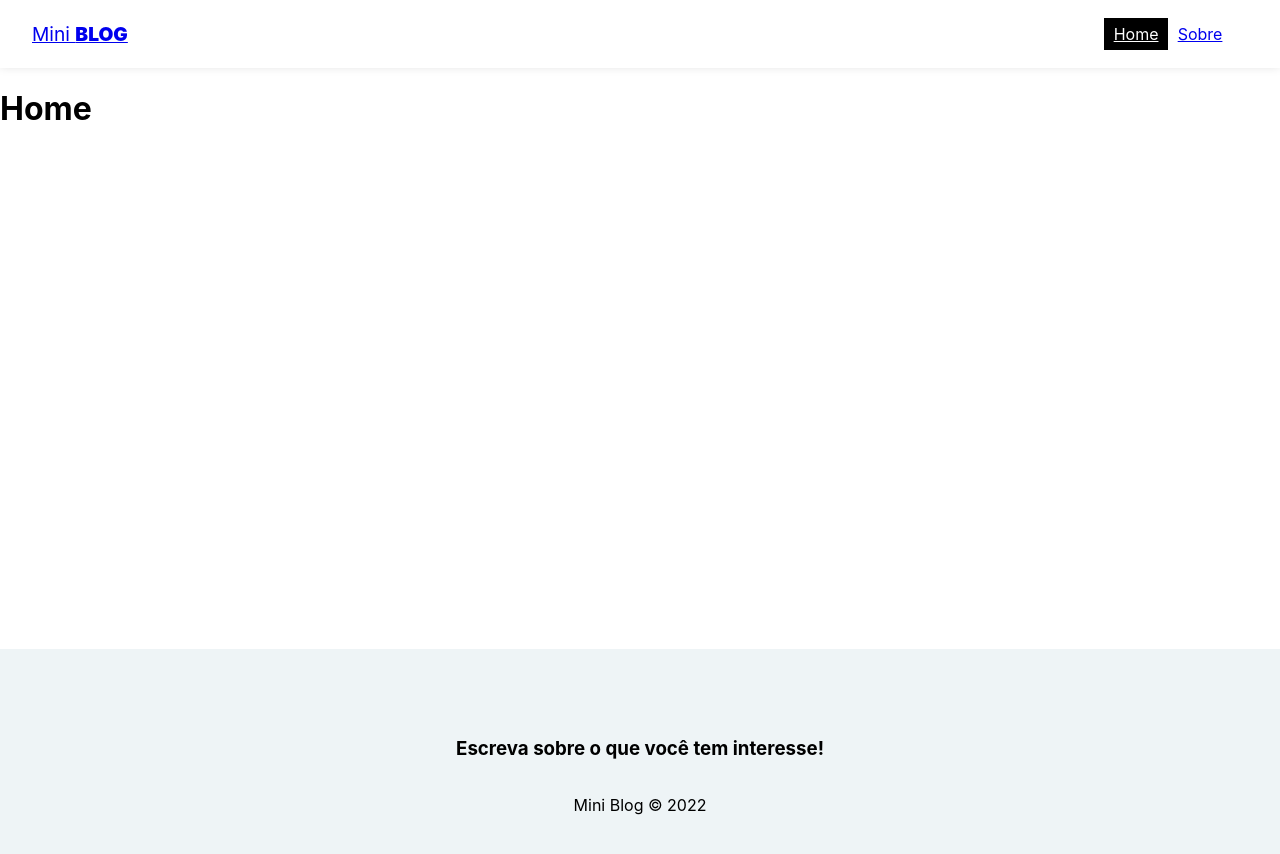
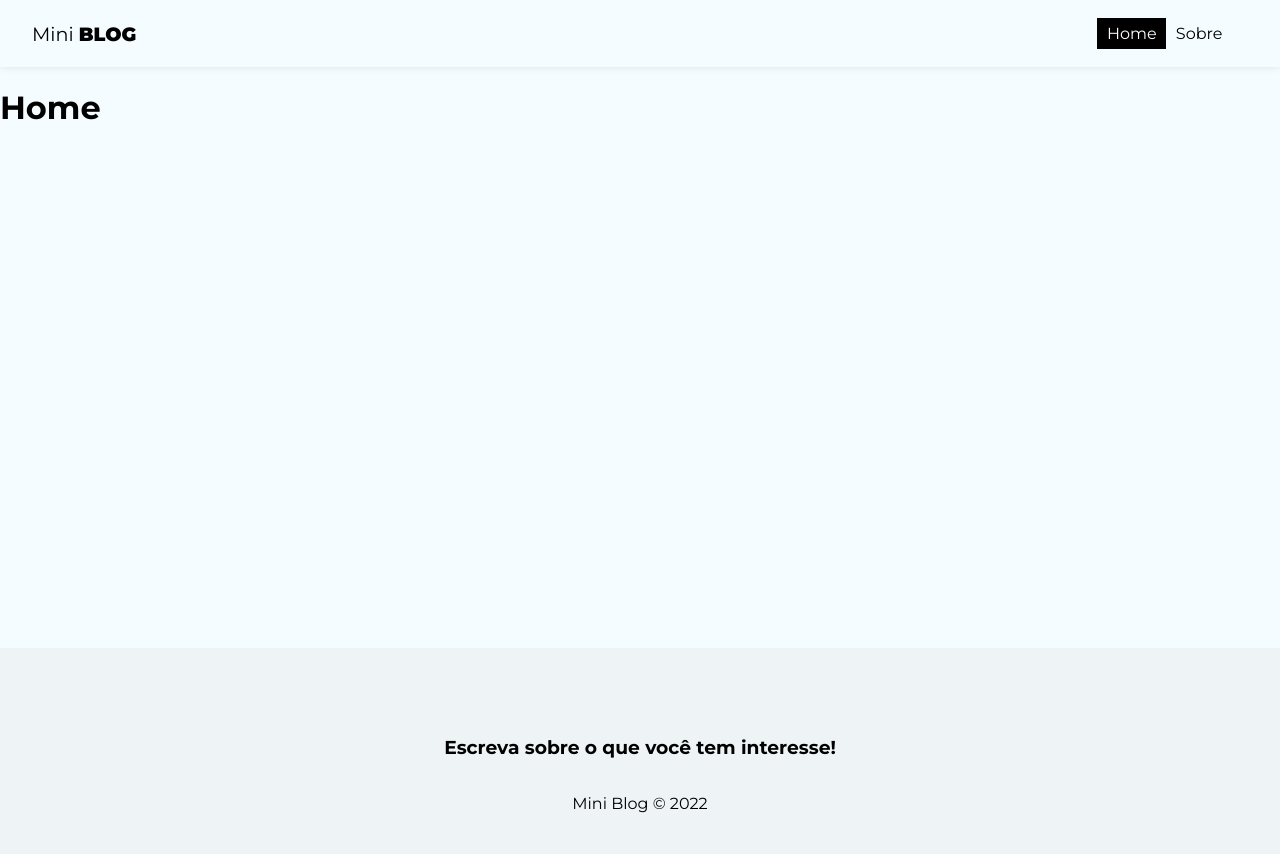
Before and after one commit to vitorgaletti/miniblog, a React (Create React App) app: page / in a window 1280 px wide. Shown: the top 854 px of the page. Built offline with nearby package versions, Linux system fonts and the light colour scheme.

Commit message:
:lipstick: Global styles

```diff
--- a/public/index.html
+++ b/public/index.html
@@ -24,7 +24,13 @@
       work correctly both with client-side routing and a non-root public URL.
       Learn how to configure a non-root public URL by running `npm run build`.
     -->
-    <title>React App</title>
+    <link rel="preconnect" href="https://fonts.googleapis.com" />
+    <link rel="preconnect" href="https://fonts.gstatic.com" crossorigin />
+    <link
+      href="https://fonts.googleapis.com/css2?family=Montserrat:ital,wght@0,100;0,200;0,300;0,400;0,500;0,600;0,700;0,800;0,900;1,100;1,200;1,300;1,400;1,500;1,600;1,700;1,800;1,900&display=swap"
+      rel="stylesheet"
+    />
+    <title>Mini Blog</title>
   </head>
   <body>
     <noscript>You need to enable JavaScript to run this app.</noscript>
--- a/src/index.css
+++ b/src/index.css
@@ -1,13 +1,33 @@
 body {
+  background-color: hsl(200, 100%, 98%);
+  padding: 0;
   margin: 0;
-  font-family: -apple-system, BlinkMacSystemFont, 'Segoe UI', 'Roboto', 'Oxygen',
-    'Ubuntu', 'Cantarell', 'Fira Sans', 'Droid Sans', 'Helvetica Neue',
-    sans-serif;
-  -webkit-font-smoothing: antialiased;
-  -moz-osx-font-smoothing: grayscale;
+  font-family: 'Montserrat', sans-serif;
 }
 
-code {
-  font-family: source-code-pro, Menlo, Monaco, Consolas, 'Courier New',
-    monospace;
+input::placeholder,
+textarea::placeholder {
+  font-family: 'Montserrat', sans-serif;
 }
+
+input:focus,
+textarea:focus {
+  outline: none;
+}
+
+a,
+nav button {
+  text-decoration: none;
+  background-color: transparent;
+  border: none;
+  color: #000;
+  transition: 0.4s;
+  font-size: 1em;
+  cursor: pointer;
+  font-family: 'Montserrat', sans-serif;
+}
+
+a:hover,
+nav button:hover {
+  color: hsl(0, 0%, 73%);
+}
```
